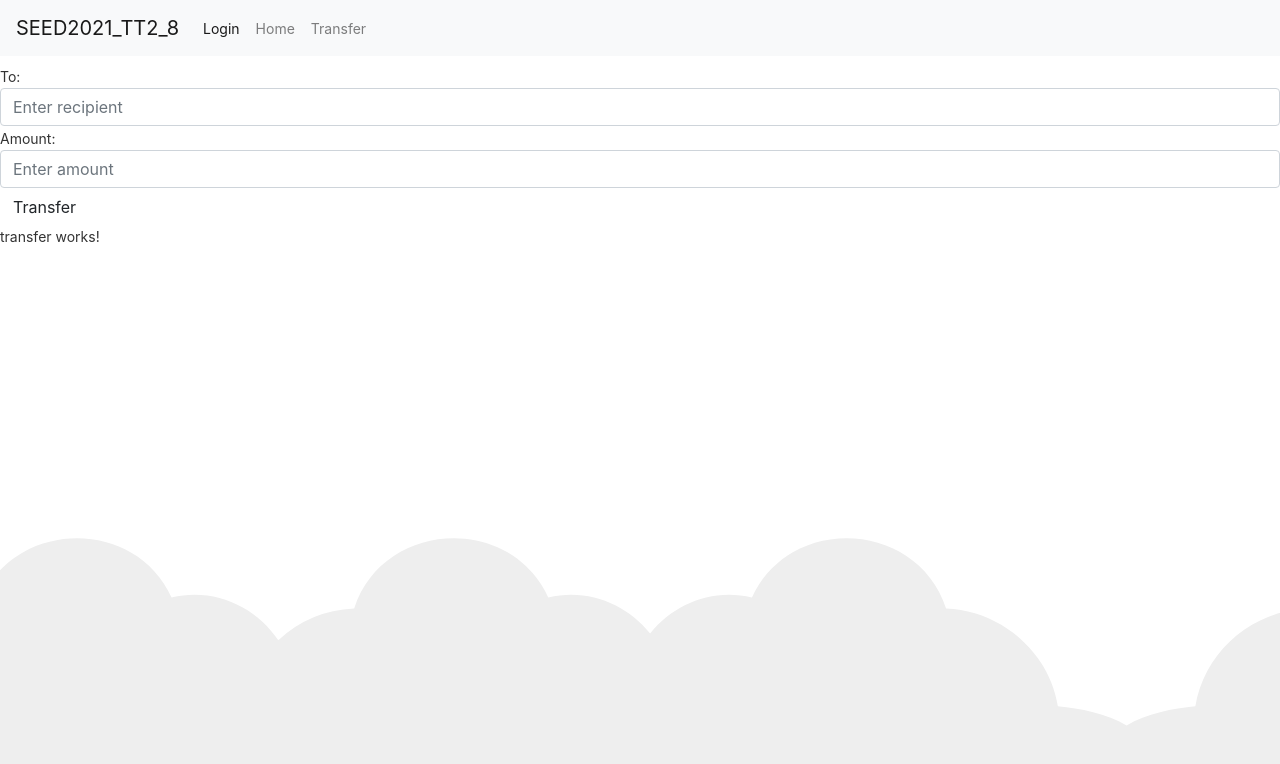
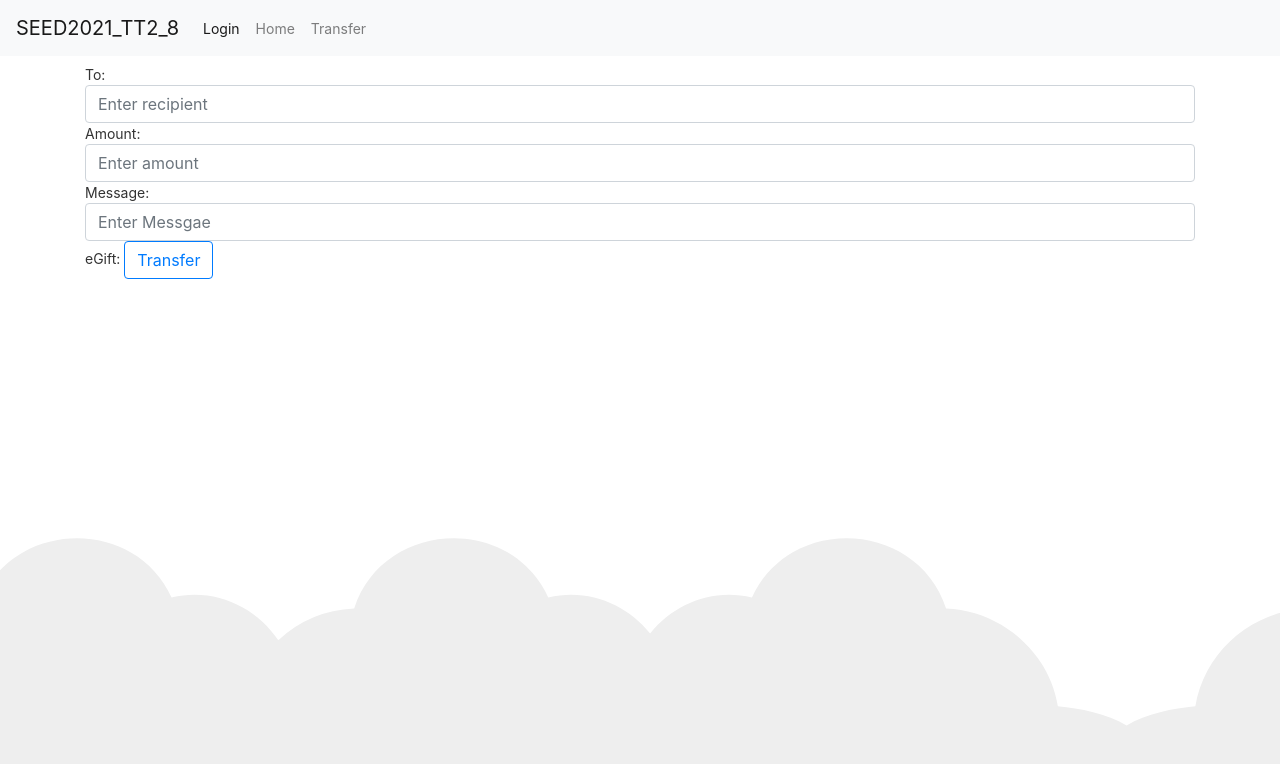
Before and after one commit to shaun-13/DBS-TechTrek, an Angular app in the folder hackathon/: page /transfer in a window 1280 px wide. Shown: the top 764 px of the page. Built offline with nearby package versions, Linux system fonts and the light colour scheme.

Commit message:
added transfer
added transfer

```diff
--- a/hackathon/src/app/app.module.ts
+++ b/hackathon/src/app/app.module.ts
@@ -1,6 +1,7 @@
 import { BrowserModule } from '@angular/platform-browser';
 import { NgModule } from '@angular/core';
 import { FormsModule } from '@angular/forms';
+
 
 
 import { AppRoutingModule } from './app-routing.module';
@@ -22,7 +23,7 @@ import { TransferComponent } from './transfer/transfer.component';
     BrowserModule,
     AppRoutingModule,
     FormsModule
-  ],
+    ],
   providers: [],
   bootstrap: [AppComponent]
 })
--- a/hackathon/src/app/transfer/transfer.component.html
+++ b/hackathon/src/app/transfer/transfer.component.html
@@ -1,9 +1,14 @@
-
-To: <input type="text" name="payee" id="payee" [(ngModel)]="payee" [value]="payee" placeholder="Enter recipient"
+<div class="container">
+To: <input type="text" name="payee" id="payee" [(ngModel)]="payeeID" [value]="payeeID" placeholder="Enter recipient"
+class="form-control" required>
+Amount: <input type="text" name="amount" id="amount" [(ngModel)]="amount" [value]="amount" placeholder="Enter amount"
+class="form-control"required>
+Message: <input type="text" name="message" id="message" [(ngModel)]="message" [value]="message" placeholder="Enter Messgae"
 class="form-control">
 
-Amount: <input type="text" name="amount" id="amount" [(ngModel)]="amount" [value]="amount" placeholder="Enter amount"
-class="form-control">
+eGift:
 
-<button class="btn" (click)="addTodo()">Transfer</button>
-<p>transfer works!</p>
+
+
+<button type="button" class="btn btn-outline-primary" (click)="addTodo()">Transfer</button>
+</div>
```
Also changed, not shown: hackathon/src/app/transfer/transfer.component.ts (+13 -3 lines), 1 other file (tests, documents, lock files or other folders).
